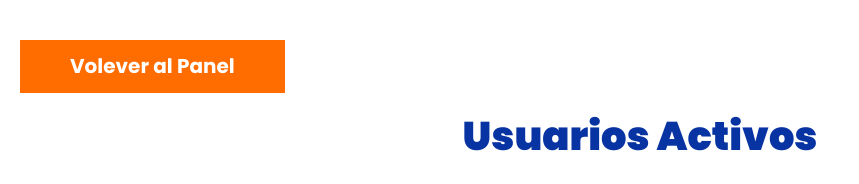
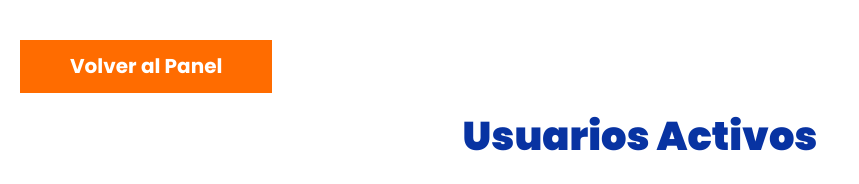
Before and after one commit to LeonardoC1302/Jodori-Drugstore, a PHP site: template views/admin/asignar.php in a window 1280 px wide. Shown: the part 170-354 px from the top of the page, without its empty margins (0-859 px from the left). Run offline with PHP 8.4, Linux system fonts and the light colour scheme; the template is opened without the code that fills it, so the values that code supplies are empty.

Commit message:
Correciones: Ortografía

```diff
--- a/views/admin/asignar.php
+++ b/views/admin/asignar.php
@@ -1,5 +1,5 @@
 <div class="actions">
-    <a href="/admin" class="orange-btn">Volever al Panel</a>
+    <a href="/admin" class="orange-btn">Volver al Panel</a>
 </div>
 
 <h1>Usuarios Activos</h1>
--- a/views/admin/index.php
+++ b/views/admin/index.php
@@ -1,6 +1,6 @@
 <div class="actions">
     <a href="/admin/crear" class="orange-btn">Nuevo Producto</a>
-    <a href="/admin/asignar" class="blue-btn">Asginar Admin.</a>
+    <a href="/admin/asignar" class="blue-btn">Asignar Admin.</a>
     <a href="/admin/reporte" class="orange-btn">Generar Reporte</a>
 </div>
 
```
